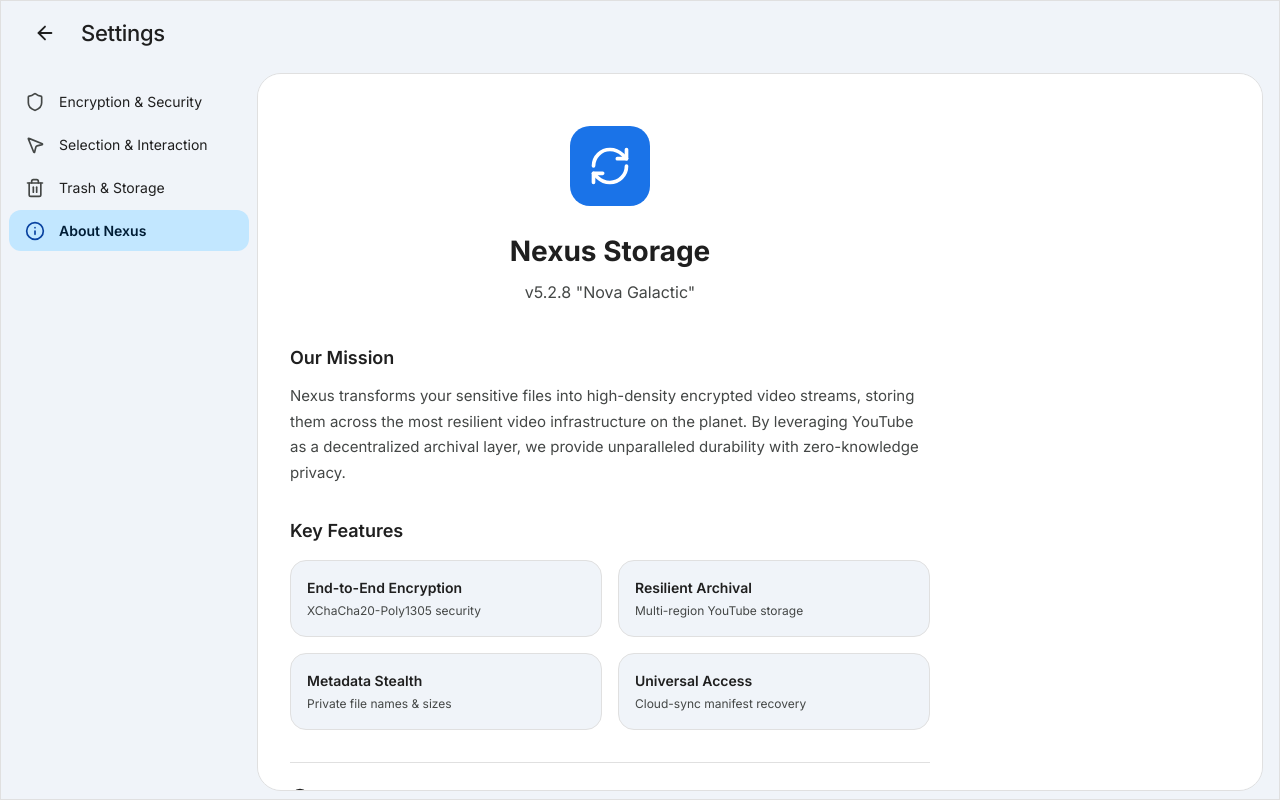
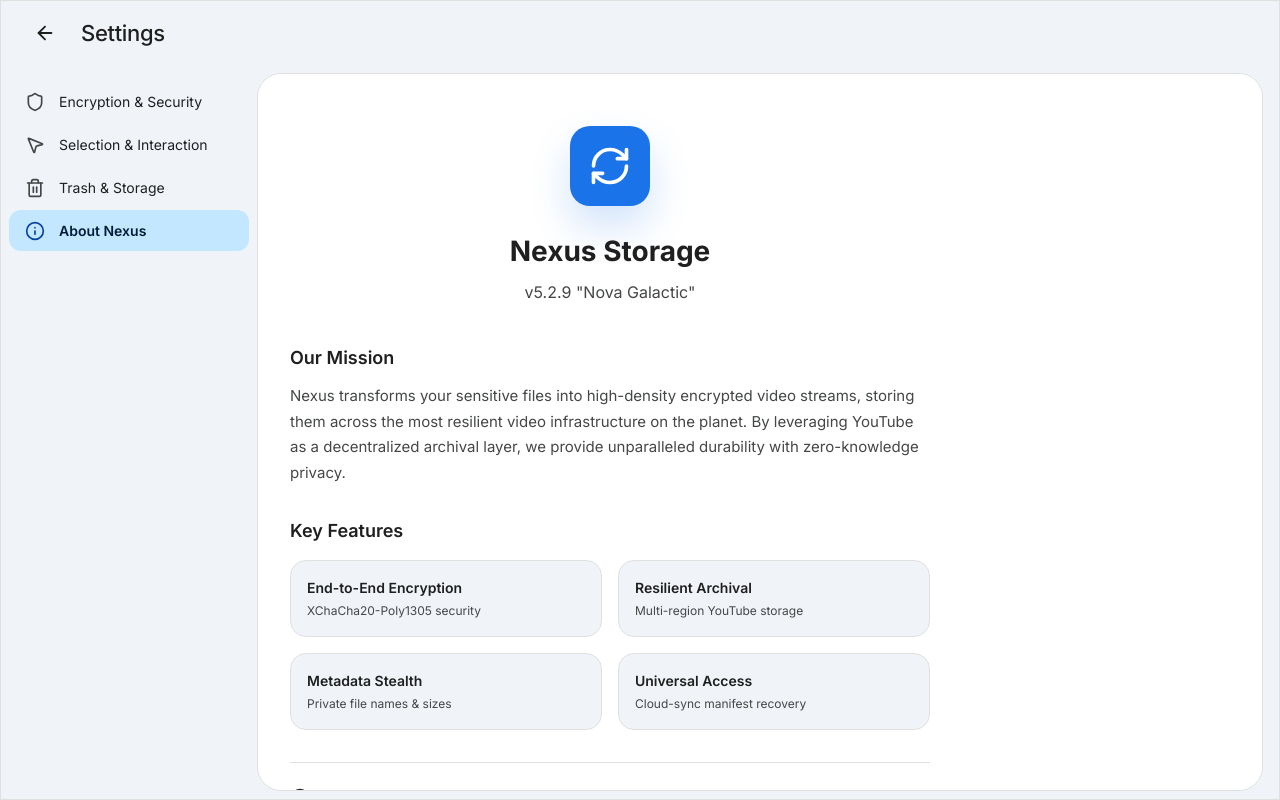
Before and after one commit to KOUSSEMON-Aurel/Nexus-Storage, a React (Vite) app in the folder nexus-gui/: page /settings in a window 1280 px wide. Both pictures are taken after a click on the element "About Nexus". Built offline with nearby package versions, Linux system fonts and the light colour scheme.

Commit message:
chore: update UI version to 5.2.9

```diff
--- a/nexus-gui/src/pages/SettingsPage.tsx
+++ b/nexus-gui/src/pages/SettingsPage.tsx
@@ -448,11 +448,11 @@ const SettingsPage: React.FC<SettingsPageProps> = ({ onClose }) => {
                 style={{ maxWidth: 640 }}
               >
                 <div style={{ textAlign: "center", padding: "20px 0 40px" }}>
-                  <div style={{ width: 80, height: 80, borderRadius: "var(--radius-xl)", background: "#1A73E8", display: "flex", alignItems: "center", justifyContent: "center", margin: "0 auto 24px", boxShadow: "0 20px 40px rgba(26,115.2.8,0.2)" }}>
+                  <div style={{ width: 80, height: 80, borderRadius: "var(--radius-xl)", background: "#1A73E8", display: "flex", alignItems: "center", justifyContent: "center", margin: "0 auto 24px", boxShadow: "0 20px 40px rgba(26, 115, 232, 0.2)" }}>
                     <RefreshCw size={44} color="white" />
                   </div>
                   <h2 style={{ fontSize: 28, fontWeight: 700, color: c.textPrimary, margin: "0 0 8px 0" }}>Nexus Storage</h2>
-                  <p style={{ fontSize: 16, color: c.textSecondary, margin: 0 }}>v5.2.8 "Nova Galactic"</p>
+                  <p style={{ fontSize: 16, color: c.textSecondary, margin: 0 }}>v5.2.9 "Nova Galactic"</p>
                 </div>
 
                 <div style={{ display: "flex", flexDirection: "column", gap: 32 }}>
```
